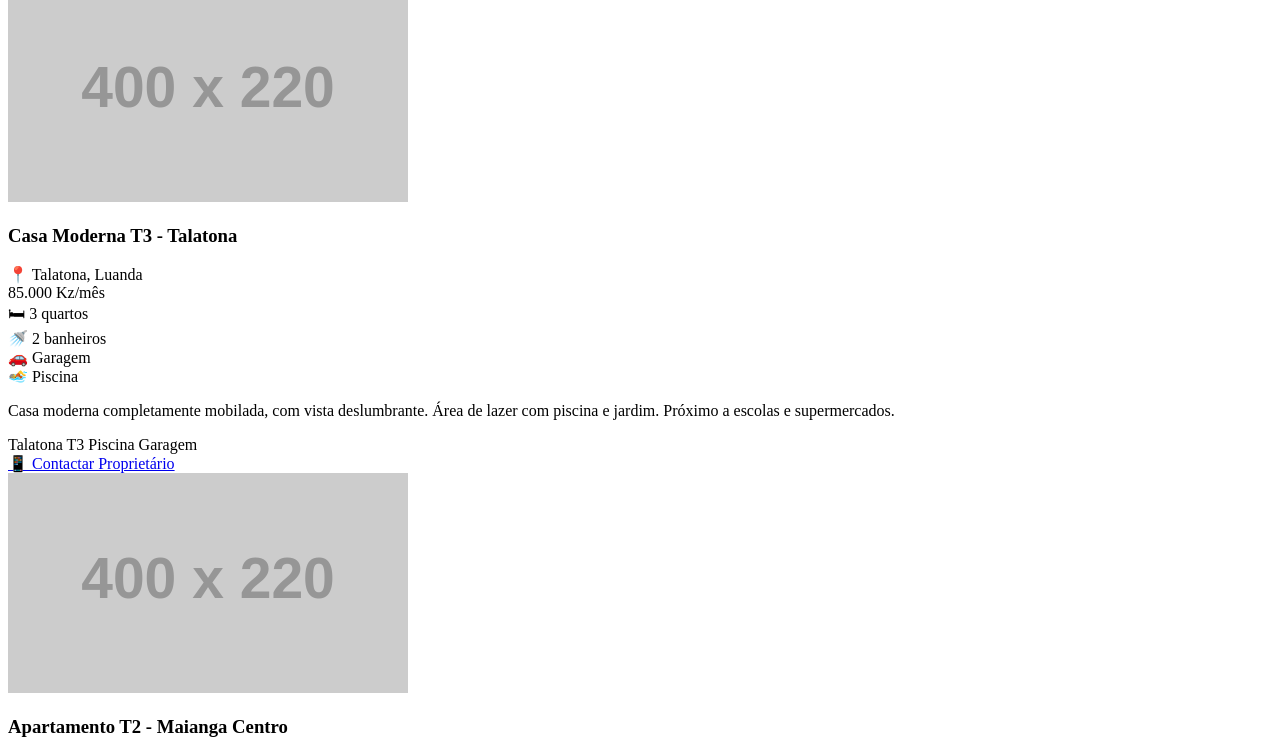
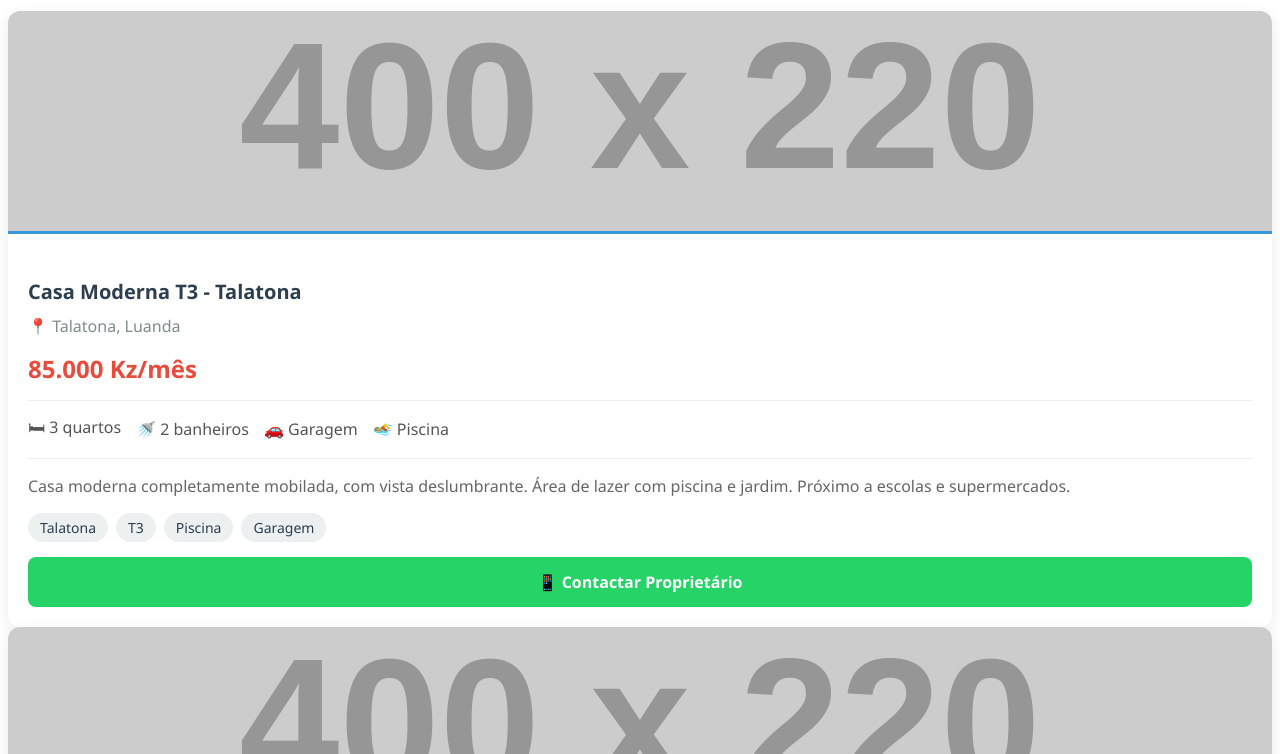
Before and after one commit to AntonioPaulino123/Arrendamento, a plain HTML site: page benguela.html in a window 1280 px wide. Shown: the part 146-900 px from the top of the page. Drawn offline with Linux system fonts and the light colour scheme; placeholder pictures from the web are drawn by us.

Commit message:
Update benguela.html

```diff
--- a/benguela.html
+++ b/benguela.html
@@ -4,7 +4,7 @@
     <meta charset="UTF-8">
     <meta name="viewport" content="width=device-width, initial-scale=1.0">
     <title>Document</title>
-    <link rel="stylesheet" href="viana.css">
+    <link rel="stylesheet" href="benguela.css">
 </head>
 <body>
     <a href="index.html">
```
